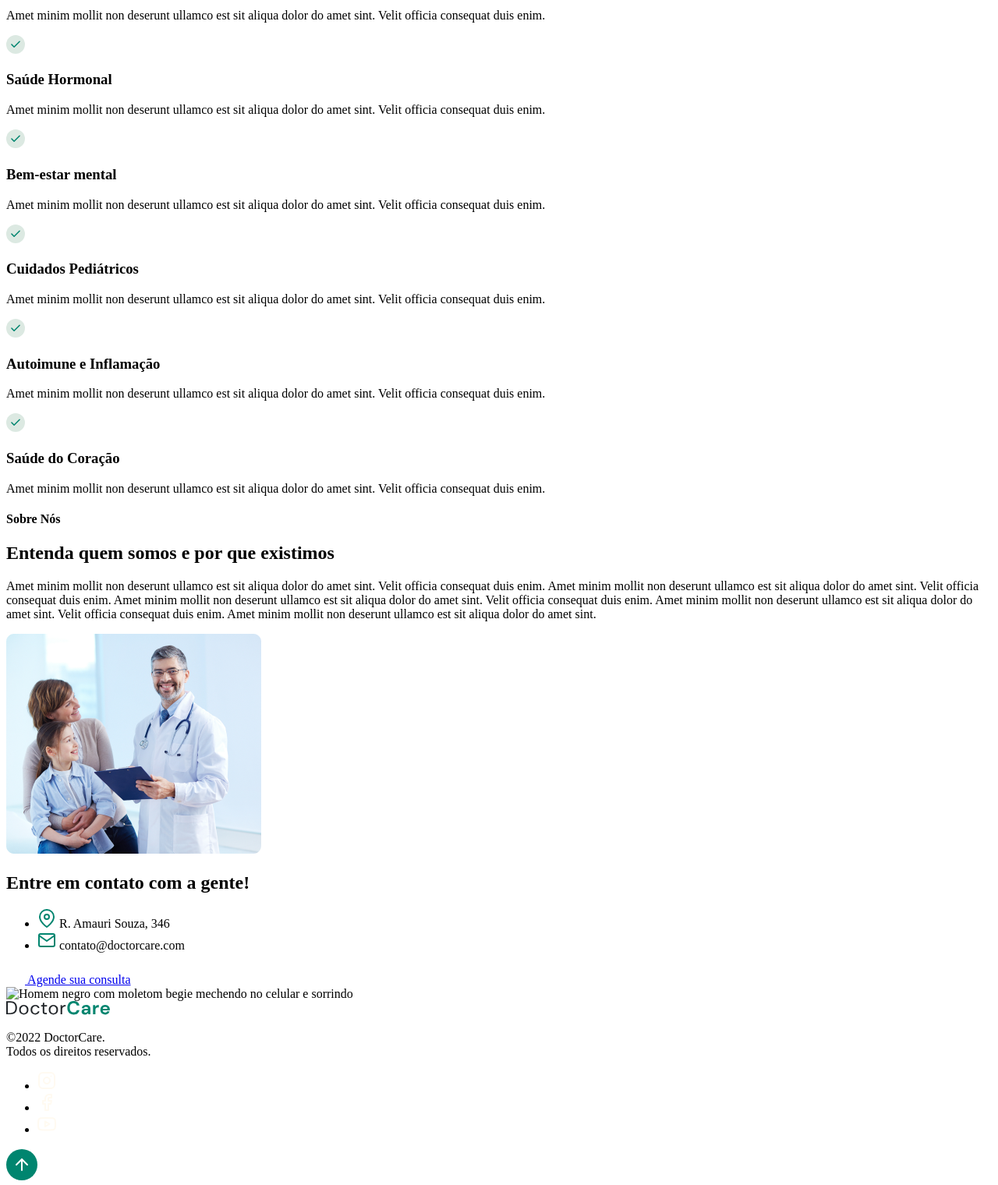
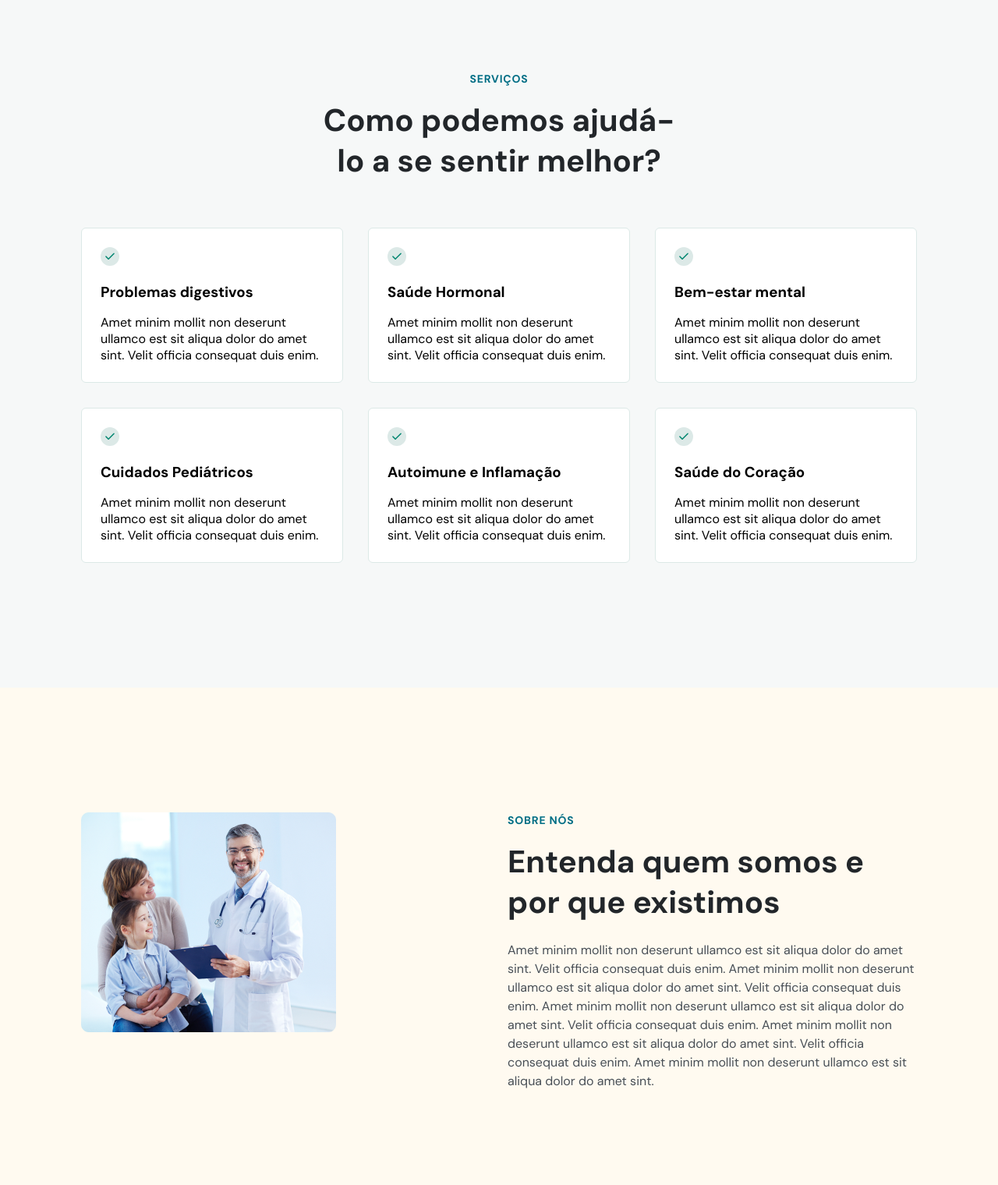
Before and after one commit to DavidGomesFarias/doctorcare, a plain HTML site: page index.html in a window 1280 px wide. Shown: the part 900-2420 px from the top of the page at 78% size. Drawn offline with nearby package versions, Linux system fonts and the light colour scheme; the site is published under a folder, as on GitHub Pages, so addresses that start at the root find nothing.

Commit message:
ajustes de links relativos

```diff
--- a/index.html
+++ b/index.html
@@ -5,7 +5,7 @@
     <meta name="viewport" content="width=device-width, initial-scale=1.0" />
     <title>DoctorCare</title>
 
-    <link rel="stylesheet" href="/style.css" />
+    <link rel="stylesheet" href="./style.css" />
 
     <link rel="preconnect" href="https://fonts.googleapis.com" />
     <link rel="preconnect" href="https://fonts.gstatic.com" crossorigin />
@@ -254,7 +254,7 @@
 
         <div class="col-b">
           <img
-          src="/assets/mulher-negra-com-moletom-verde-com-as-duas-maos-no-peito-e-sorrindo.png"
+          src="./assets/mulher-negra-com-moletom-verde-com-as-duas-maos-no-peito-e-sorrindo.png"
           alt="Mulher negra vestindo moletom verde com as duas maos no peito e sorrindo"
         />
       </div>
@@ -454,7 +454,7 @@
        </div>
 
        <div class="col-b">
-        <img src="assets/doutor-feliz-segurando-prancheta-com-pacientes.png" alt="Doutor feliz segurando prancheta com pacientes"></img
+        <img src="./assets/doutor-feliz-segurando-prancheta-com-pacientes.png" alt="Doutor feliz segurando prancheta com pacientes"></img
       >
       </div>
 
@@ -499,7 +499,7 @@
      </div>
 
       <div class="col-b">
-        <img src="/assets/homem-negro-com-moletom-begie-mechendo-no-celular.png" alt="Homem negro com moletom begie mechendo no celular e sorrindo">
+        <img src="./assets/homem-negro-com-moletom-begie-mechendo-no-celular.png" alt="Homem negro com moletom begie mechendo no celular e sorrindo">
           </div>
       </div>
 
@@ -664,6 +664,6 @@
 
     <!-- ScrollReaveal Lib -->
     <script src="https://unpkg.com/scrollreveal"></script>
-    <script src="main.js"></script>
+    <script src="./main.js"></script>
   </body>
 </html>
```
